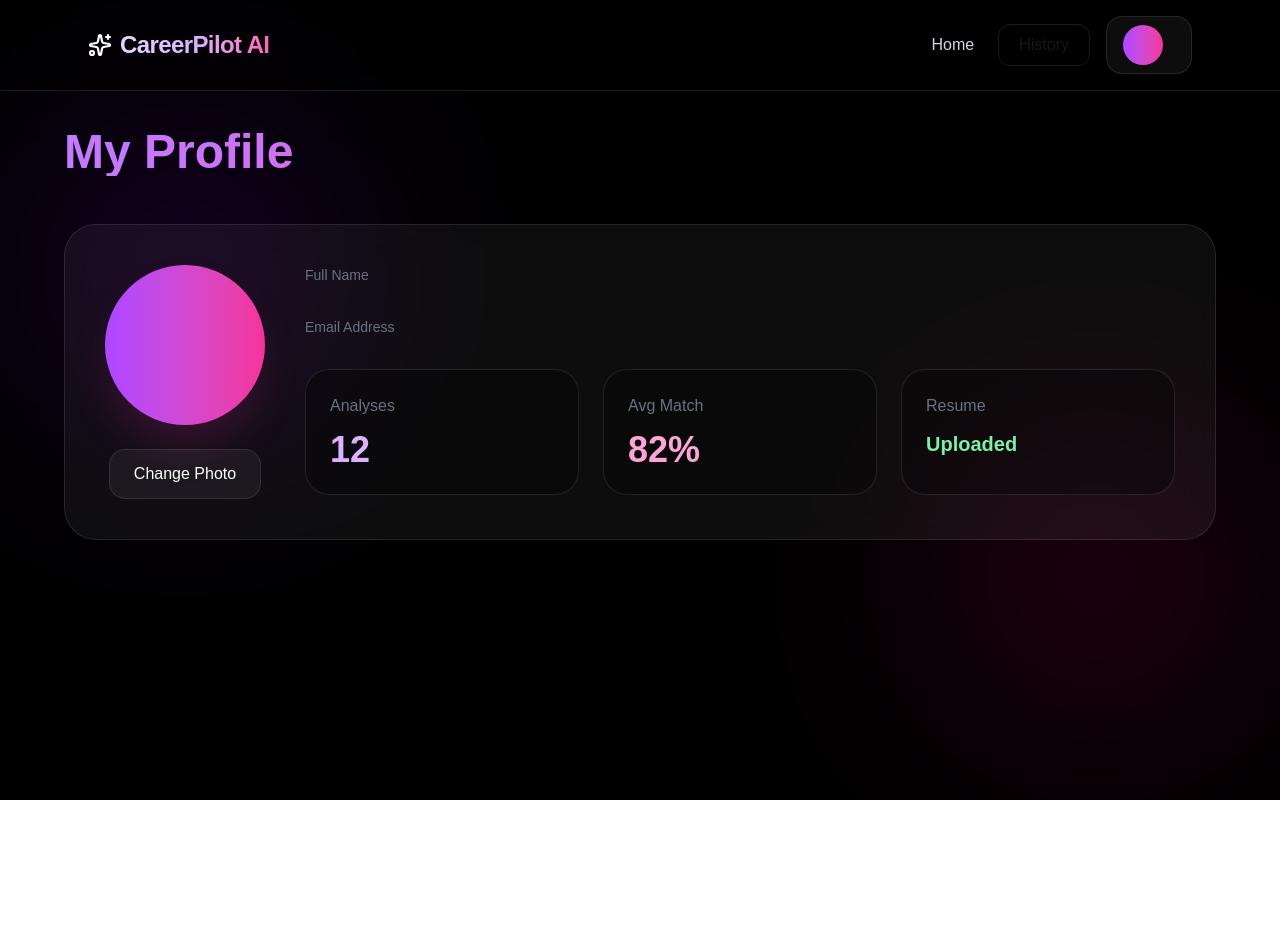
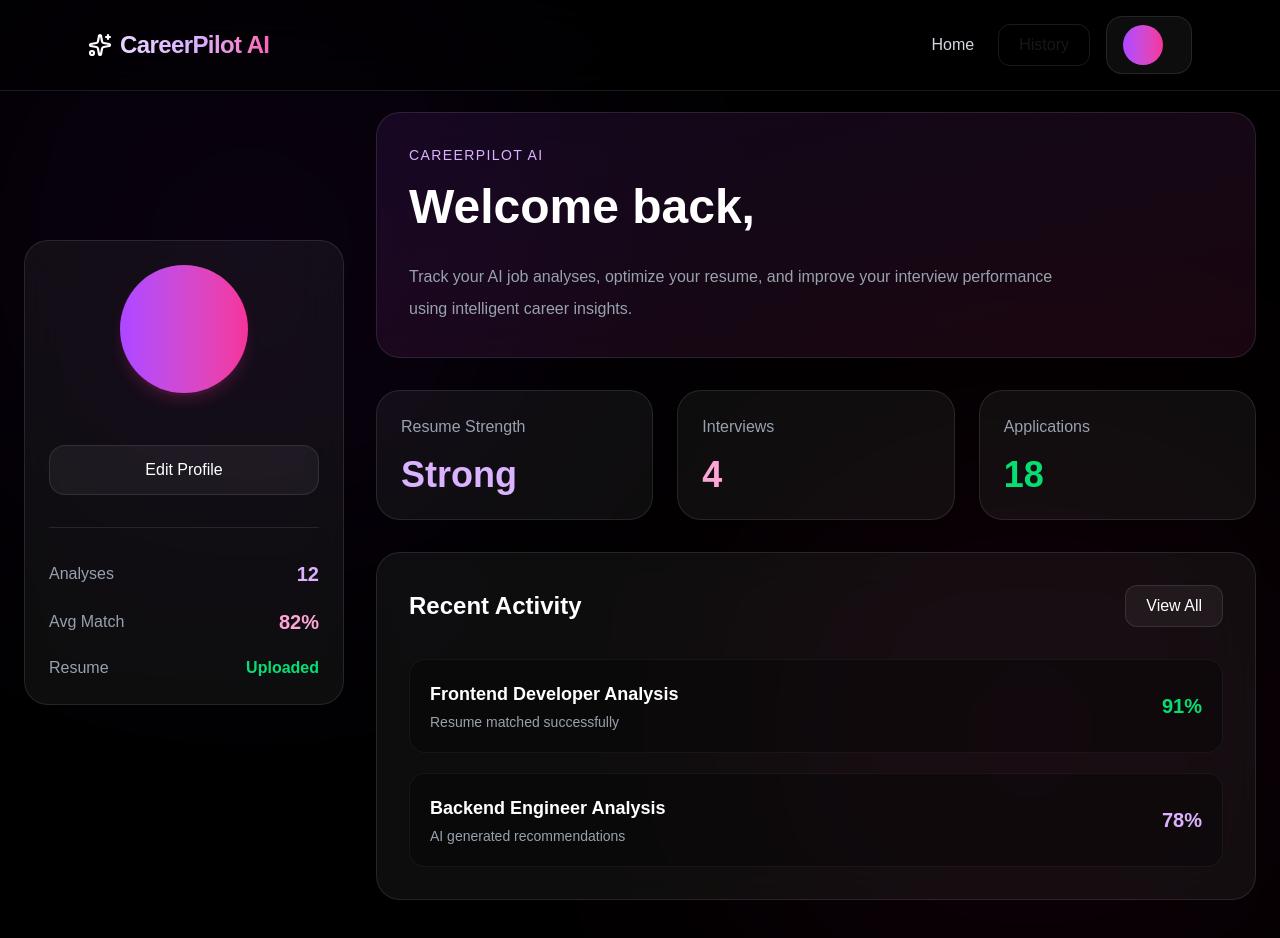
Before and after one commit to FurtiAdi/careerpilot-ai, a Next.js app in the folder frontend/: page /profile in a window 1280 px wide. Shown: the top 938 px of the page. Before the commit the page ends 800 px from the top, so only its background shows below. Built offline with nearby package versions, Linux system fonts and the light colour scheme; no server answers; sample sign-in values are in the browser's storage.

Commit message:
Add authenticated profile page with loading states, navbar dropdown, and modern UI

```diff
--- a/frontend/src/app/profile/page.tsx
+++ b/frontend/src/app/profile/page.tsx
@@ -1,16 +1,34 @@
 "use client"
 
 import { useEffect, useState } from "react"
+import { useRouter } from "next/navigation"
+
+type User = {
+    full_name: string
+    email: string
+    profile_picture?: string
+}
 
 export default function ProfilePage() {
 
-  const [user, setUser] = useState<any>(null)
+    const [user, setUser] = useState<User | null>(null)
+    const [loading, setLoading] = useState(true)
+    const router = useRouter()
 
     useEffect(() => {
 
+        const token = localStorage.getItem(
+            "token"
+        )
+
+        if (!token) {
+            router.push("/login")
+            return
+        }
+
         fetchProfile()
 
-  }, [])
+        }, [router])
 
     const fetchProfile = async () => {
 
@@ -29,69 +47,89 @@ export default function ProfilePage() {
                 }
             )
 
+            if (response.status === 401) {
+
+                localStorage.removeItem("token")
+
+                router.push("/login")
+
+                return
+            }
+
+            if (!response.ok) {
+                throw new Error("Failed to fetch profile")
+            }
+
             const data = await response.json()
 
             setUser(data)
-
+            setLoading(false)
         } catch (error) {
 
             console.error(error)
+            setLoading(false)
 
         }
 
     }
 
+    if (loading) {
+
         return (
 
-    <main className="min-h-screen bg-black text-white pt-32 px-6 pb-20 overflow-hidden">
+            <main className="min-h-screen bg-black flex items-center justify-center">
 
-      {/* Purple Glow */}
-      <div className="absolute top-32 left-10 w-72 h-72 bg-purple-600/20 blur-[120px] rounded-full" />
-
-      {/* Pink Glow */}
-      <div className="absolute bottom-20 right-10 w-72 h-72 bg-pink-600/20 blur-[120px] rounded-full" />
-
-      <div className="relative z-10 max-w-6xl mx-auto">
-
-        {/* Heading */}
-        <h1
-          className="
-            text-5xl font-bold mb-12
-            bg-gradient-to-r
-            from-purple-400
-            to-pink-500
-            text-transparent bg-clip-text
-          "
-        >
-          My Profile
-        </h1>
-
-        {/* Main Profile Card */}
             <div
                 className="
+                w-12 h-12
+                border-4
+                border-purple-500/20
+                border-t-purple-400
+                rounded-full
+                animate-spin
+                "
+            />
+
+            </main>
+
+        )
+    }
+
+    return (
+
+        <main className="min-h-screen bg-black text-white pt-28 px-6 pb-20 overflow-hidden relative">
+
+            {/* Glow Background */}
+            <div className="absolute top-0 left-0 w-[500px] h-[500px] bg-purple-600/10 blur-[160px] rounded-full" />
+
+            <div className="absolute bottom-0 right-0 w-[500px] h-[500px] bg-pink-600/10 blur-[160px] rounded-full" />
+
+            <div className="relative z-10 max-w-7xl mx-auto grid lg:grid-cols-[320px_1fr] gap-8">
+
+            {/* LEFT SIDEBAR */}
+            <div
+                className="
+                h-fit sticky top-32
+                rounded-3xl
+                border border-white/10
                 bg-white/5
-            border border-white/10
-            rounded-[32px]
-            p-10
                 backdrop-blur-xl
+                p-6
                 "
             >
 
-          <div className="flex flex-col lg:flex-row gap-10 items-start">
+                {/* Avatar */}
+                <div className="flex flex-col items-center text-center">
 
-            {/* LEFT SIDE */}
-            <div className="flex flex-col items-center">
-
-              {/* Avatar */}
                 <div
                     className="
-                  w-40 h-40 rounded-full
+                    w-32 h-32 rounded-full
                     bg-gradient-to-r
                     from-purple-500
                     to-pink-500
                     flex items-center justify-center
-                  text-5xl font-bold
-                  shadow-2xl shadow-pink-500/20
+                    text-4xl font-bold
+                    shadow-lg shadow-pink-500/20
                     "
                 >
 
@@ -105,111 +143,259 @@ export default function ProfilePage() {
 
                 </div>
 
-              {/* Upload Button */}
+                <h1 className="text-2xl font-bold mt-5">
+                    {user?.full_name}
+                </h1>
+
+                <p className="text-gray-400 text-sm mt-2">
+                    {user?.email}
+                </p>
+
                 <button
                     className="
-                  mt-6 px-6 py-3 rounded-2xl
+                    mt-6 w-full
+                    py-3 rounded-2xl
                     bg-white/5
                     border border-white/10
                     hover:border-purple-500/40
                     transition-all duration-300
                     "
                 >
-                Change Photo
+                    Edit Profile
                 </button>
 
                 </div>
 
-            {/* RIGHT SIDE */}
-            <div className="flex-1 w-full">
+                {/* Divider */}
+                <div className="h-px bg-white/10 my-8" />
 
-              {/* Name */}
-              <div className="mb-8">
+                {/* Stats */}
+                <div className="space-y-5">
 
-                <p className="text-sm text-gray-500 mb-2">
-                  Full Name
+                <div className="flex items-center justify-between">
+
+                    <span className="text-gray-400">
+                    Analyses
+                    </span>
+
+                    <span className="font-semibold text-xl text-purple-300">
+                    12
+                    </span>
+
+                </div>
+
+                <div className="flex items-center justify-between">
+
+                    <span className="text-gray-400">
+                    Avg Match
+                    </span>
+
+                    <span className="font-semibold text-xl text-pink-300">
+                    82%
+                    </span>
+
+                </div>
+
+                <div className="flex items-center justify-between">
+
+                    <span className="text-gray-400">
+                    Resume
+                    </span>
+
+                    <span className="font-semibold text-green-400">
+                    Uploaded
+                    </span>
+
+                </div>
+
+                </div>
+
+            </div>
+
+            {/* RIGHT CONTENT */}
+            <div className="space-y-8">
+
+                {/* Hero Card */}
+                <div
+                className="
+                    rounded-3xl
+                    border border-white/10
+                    bg-gradient-to-br
+                    from-purple-500/10
+                    to-pink-500/10
+                    backdrop-blur-xl
+                    p-8
+                "
+                >
+
+                <p className="text-purple-300 text-sm mb-3 uppercase tracking-widest">
+                    CareerPilot AI
                 </p>
 
-                <h2 className="text-4xl font-bold">
+                <h2 className="text-5xl font-bold leading-tight max-w-3xl">
+                    Welcome back,
+                    <br />
                     {user?.full_name}
                 </h2>
 
-              </div>
-
-              {/* Email */}
-              <div className="mb-8">
-
-                <p className="text-sm text-gray-500 mb-2">
-                  Email Address
-                </p>
-
-                <p className="text-xl text-gray-300">
-                  {user?.email}
+                <p className="text-gray-400 mt-6 max-w-2xl leading-8">
+                    Track your AI job analyses, optimize your resume,
+                    and improve your interview performance using
+                    intelligent career insights.
                 </p>
 
                 </div>
 
-              {/* Stats */}
+                {/* Dashboard Cards */}
                 <div className="grid md:grid-cols-3 gap-6">
 
-                {/* Analyses */}
                 <div
                     className="
-                    bg-black/30
+                    rounded-3xl
                     border border-white/10
-                    rounded-3xl
+                    bg-white/5
                     p-6
+                    hover:border-purple-500/30
+                    transition-all duration-300
                     "
                 >
 
-                  <p className="text-gray-500 mb-3">
-                    Analyses
+                    <p className="text-gray-400 mb-4">
+                    Resume Strength
                     </p>
 
                     <h3 className="text-4xl font-bold text-purple-300">
-                    12
+                    Strong
                     </h3>
 
                 </div>
 
-                {/* Match Rate */}
                 <div
                     className="
-                    bg-black/30
+                    rounded-3xl
                     border border-white/10
-                    rounded-3xl
+                    bg-white/5
                     p-6
+                    hover:border-pink-500/30
+                    transition-all duration-300
                     "
                 >
 
-                  <p className="text-gray-500 mb-3">
-                    Avg Match
+                    <p className="text-gray-400 mb-4">
+                    Interviews
                     </p>
 
                     <h3 className="text-4xl font-bold text-pink-300">
-                    82%
+                    4
                     </h3>
 
                 </div>
 
-                {/* Resume */}
                 <div
                     className="
-                    bg-black/30
+                    rounded-3xl
                     border border-white/10
-                    rounded-3xl
+                    bg-white/5
                     p-6
+                    hover:border-green-500/30
+                    transition-all duration-300
                     "
                 >
 
-                  <p className="text-gray-500 mb-3">
-                    Resume
+                    <p className="text-gray-400 mb-4">
+                    Applications
                     </p>
 
-                  <h3 className="text-xl font-semibold text-green-300">
-                    Uploaded
+                    <h3 className="text-4xl font-bold text-green-400">
+                    18
                     </h3>
 
+                </div>
+
+                </div>
+
+                {/* Activity Section */}
+                <div
+                className="
+                    rounded-3xl
+                    border border-white/10
+                    bg-white/5
+                    backdrop-blur-xl
+                    p-8
+                "
+                >
+
+                <div className="flex items-center justify-between mb-8">
+
+                    <h2 className="text-2xl font-semibold">
+                    Recent Activity
+                    </h2>
+
+                    <button
+                    className="
+                        px-5 py-2 rounded-xl
+                        bg-white/5
+                        border border-white/10
+                        hover:border-purple-500/30
+                    "
+                    >
+                    View All
+                    </button>
+
+                </div>
+
+                <div className="space-y-5">
+
+                    <div
+                    className="
+                        flex items-center justify-between
+                        p-5 rounded-2xl
+                        bg-black/30
+                        border border-white/5
+                    "
+                    >
+
+                    <div>
+
+                        <h3 className="font-semibold text-lg">
+                        Frontend Developer Analysis
+                        </h3>
+
+                        <p className="text-gray-400 text-sm mt-1">
+                        Resume matched successfully
+                        </p>
+
+                    </div>
+
+                    <div className="text-green-400 font-bold text-xl">
+                        91%
+                    </div>
+
+                    </div>
+
+                    <div
+                    className="
+                        flex items-center justify-between
+                        p-5 rounded-2xl
+                        bg-black/30
+                        border border-white/5
+                    "
+                    >
+
+                    <div>
+
+                        <h3 className="font-semibold text-lg">
+                        Backend Engineer Analysis
+                        </h3>
+
+                        <p className="text-gray-400 text-sm mt-1">
+                        AI generated recommendations
+                        </p>
+
+                    </div>
+
+                    <div className="text-purple-300 font-bold text-xl">
+                        78%
                     </div>
 
                     </div>
```
Lines whose indentation alone changed are shown as unchanged.
